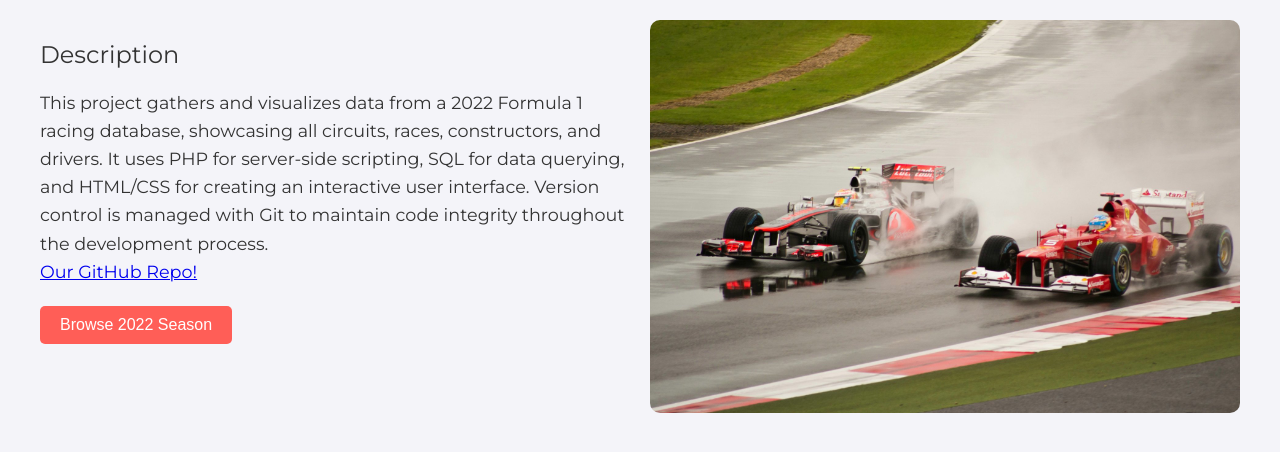
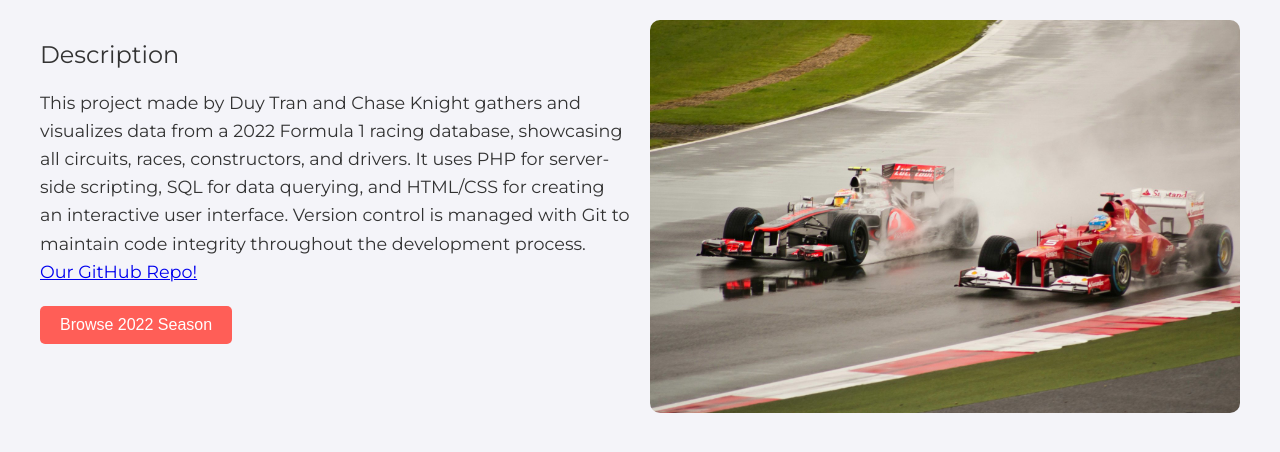
Before and after one commit to tduy755/comp3512_assign1, a PHP site: page / in a window 1280 px wide. Shown: the part 100-552 px from the top of the page. Run offline with PHP 8.4, Linux system fonts and the light colour scheme.

Commit message:
index update

```diff
--- a/page/index.php
+++ b/page/index.php
@@ -27,7 +27,9 @@
     <div class="description">
         <h2>Description</h2>
        <p>
-This project gathers and visualizes data from a 2022 Formula 1 racing database, showcasing all circuits, races, constructors, and drivers. It uses PHP for server-side scripting, SQL for data querying, and HTML/CSS for creating an interactive user interface. Version control is managed with Git to maintain code integrity throughout the development process.
+This project made by Duy Tran and Chase Knight gathers and visualizes data from a 2022 Formula 1 racing database, showcasing all circuits, races, constructors, and drivers.
+It uses PHP for server-side scripting, SQL for data querying, and HTML/CSS for creating an interactive user interface.
+Version control is managed with Git to maintain code integrity throughout the development process.
     <br>
 <a href="https://github.com/tduy755/comp3512_assign1/tree/master">Our GitHub Repo!</a><br>
          <a href="browse.php">
--- a/styles/browse.css
+++ b/styles/browse.css
@@ -1,7 +1,6 @@
 body {
   font-family: "Montserrat", sans-serif;
   margin: 0;
-
   background-color: #f4f4f4;
 }
 
```
Also changed, not shown: page/driver.php (line endings or trailing spaces), styles/driver.css (line endings or trailing spaces).
